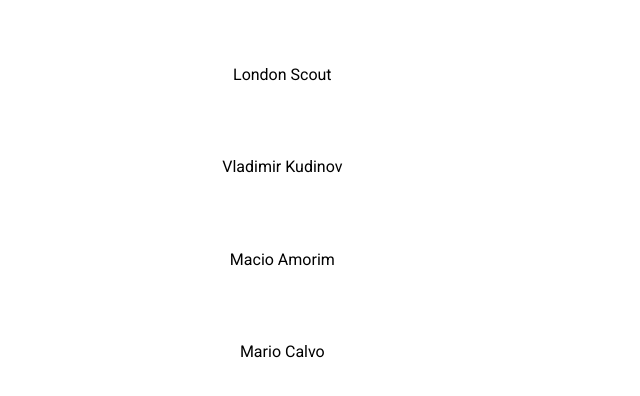
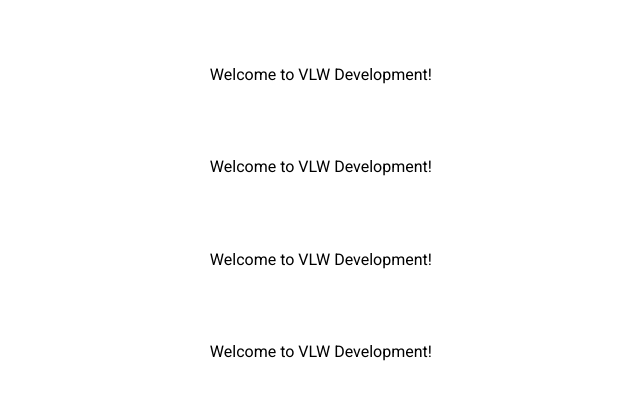
Before and after one commit to s4ransak/vlwdevelopment, a plain HTML site: page index.html in a window 1280 px wide. Shown: the whole page, without its empty margins (251-891 px from the left). Drawn offline with Linux system fonts and the light colour scheme.

Commit message:
Update index.html

```diff
--- a/index.html
+++ b/index.html
@@ -212,34 +212,34 @@ html, body{
 		<div class="untitled__slide">
 			<div class="untitled__slideBg"></div>
 			<div class="untitled__slideContent">
-				<span>London</span>
-				<span>Scout</span>
-				<a class="button" href="https://unsplash.com/@scoutthecity" target="/black">Unsplash Profile</a>
+				<span>Welcome to</span>
+				<span>VLW Development!</span>
+				<a class="button" href="home" target="/black">Enter site</a>
 			</div>
 		</div>
 		<div class="untitled__slide">
 			<div class="untitled__slideBg"></div>
 			<div class="untitled__slideContent">
 
-				<span>Vladimir</span>
-				<span>Kudinov</span>
-				<a class="button" href="https://unsplash.com/@madbyte" target="/black">Unsplash Profile</a>
+				<span>Welcome to</span>
+				<span>VLW Development!</span>
+				<a class="button" href="home" target="/black">Enter site</a>
 			</div>
 		</div>
 		<div class="untitled__slide">
 			<div class="untitled__slideBg"></div>
 			<div class="untitled__slideContent">
-				<span>Macio</span>
-				<span>Amorim</span>
-				<a class="button" href="https://unsplash.com/@maicoamorim" target="/black">Unsplash Profile</a>
+				<span>Welcome to</span>
+				<span>VLW Development!</span>
+				<a class="button" href="home" target="/black">Enter site</a>
 			</div>
 		</div>
 		<div class="untitled__slide">
 			<div class="untitled__slideBg"></div>
 			<div class="untitled__slideContent">
-				<span>Mario</span>
-				<span>Calvo</span>
-				<a class="button" href="https://unsplash.com/@mariocalvo" target="/black">Unsplash Profile</a>
+				<span>Welcome to</span>
+				<span>VLW Development!</span>
+				<a class="button" href="home" target="/black">Enter site</a>
 			</div>
 		</div>
 	</div>
```
